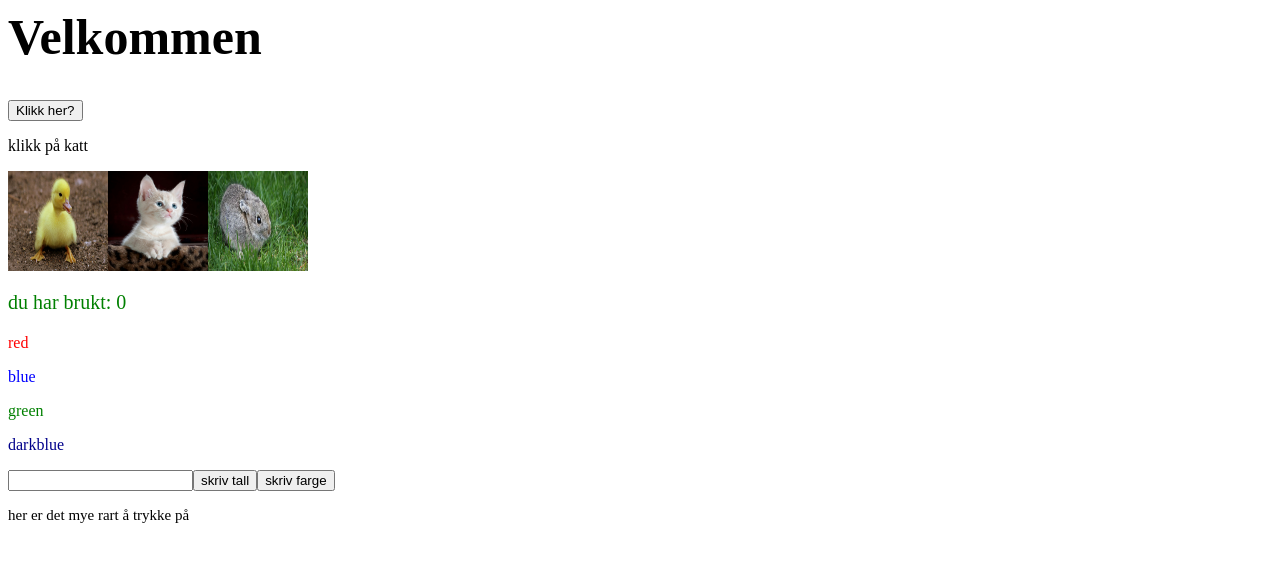
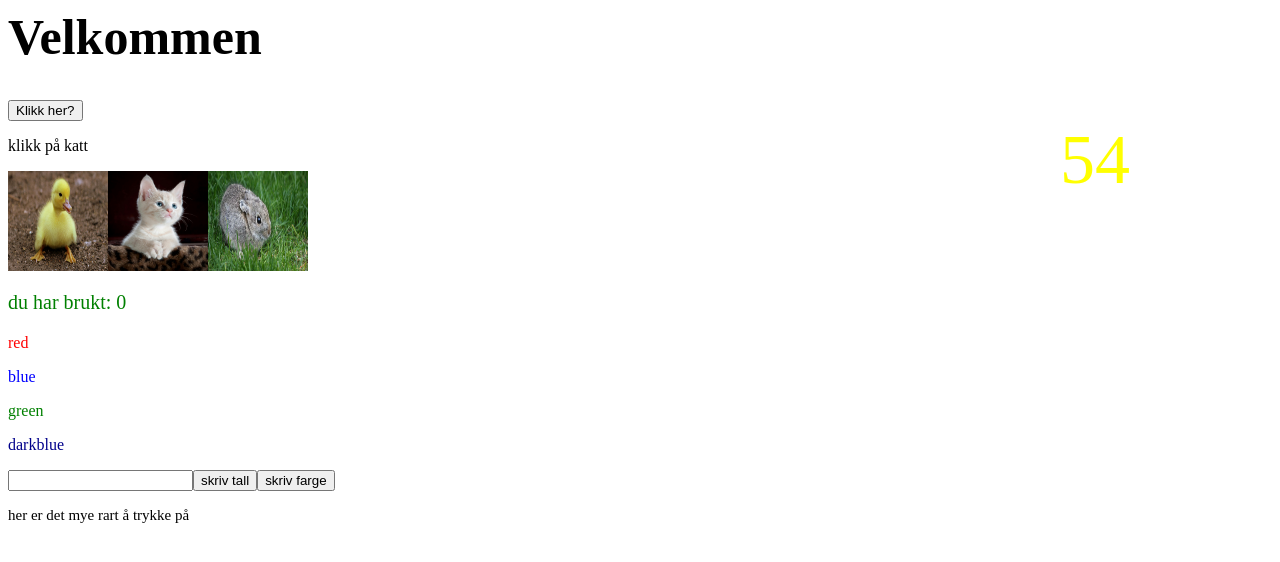
Before and after one commit to FetterPetter/untitled, a React (Vite) app: page / in a window 1280 px wide. Shown: the top 562 px of the page. Built offline with nearby package versions, Linux system fonts and the light colour scheme.

Commit message:
added timer for functionality

```diff
--- a/src/modules/app/application.tsx
+++ b/src/modules/app/application.tsx
@@ -4,6 +4,7 @@ import { BildeSpill } from "./bildespill";
 import { HeaderChanger } from "./headerChanger";
 import { ColorList } from "./colorList";
 import { RarHoverFontgreier } from "./rarHoverFontgreier";
+import { Timer } from "./timer";
 
 export function Application() {
   return (
@@ -14,6 +15,7 @@ export function Application() {
         <ColorList />
         <RarHoverFontgreier />
       </div>
+      <Timer />
     </>
   );
 }
--- /dev/null
+++ b/src/modules/app/timer.tsx
@@ -0,0 +1,34 @@
+import React, { useEffect, useState } from "react";
+export function Timer() {
+  const [counter, setCounter] = useState(0);
+  const colorList = [
+    "red",
+    "green",
+    "blue",
+    "black",
+    "yellow",
+    "gold",
+    "crimson",
+    "pink",
+    "orange",
+    "violet",
+  ];
+  useEffect(() => {
+    let intervalId;
+    intervalId = setInterval(() => setCounter(counter + 1), 100);
+    return () => clearInterval(intervalId);
+  });
+  return (
+    <p
+      style={{
+        position: "absolute",
+        fontSize: "70px",
+        right: 150,
+        top: 50,
+        color: colorList[counter % colorList.length],
+      }}
+    >
+      {counter}
+    </p>
+  );
+}
```
